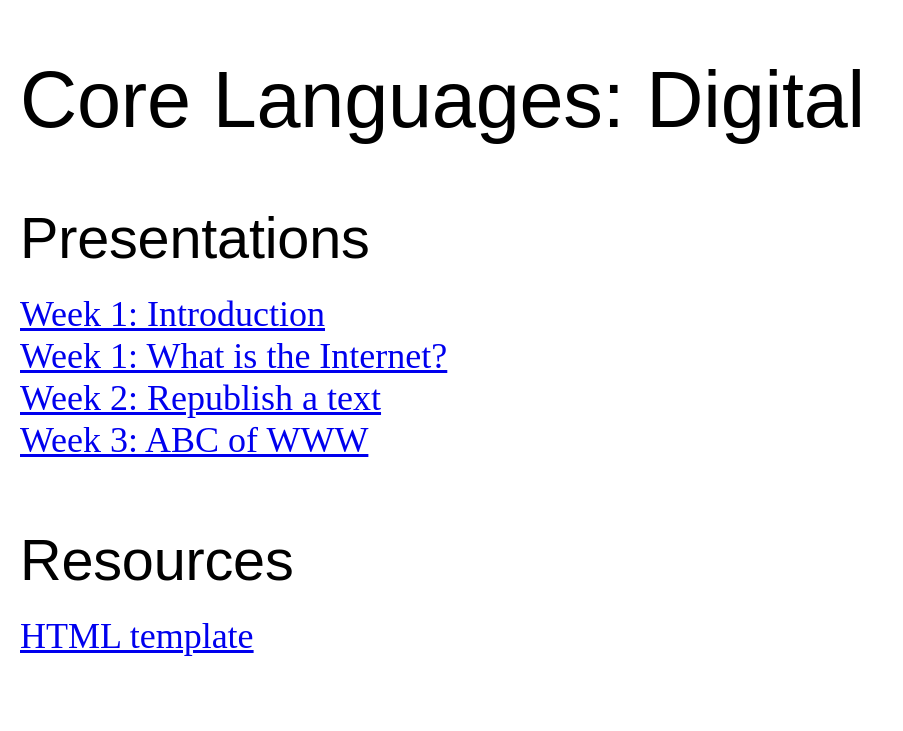
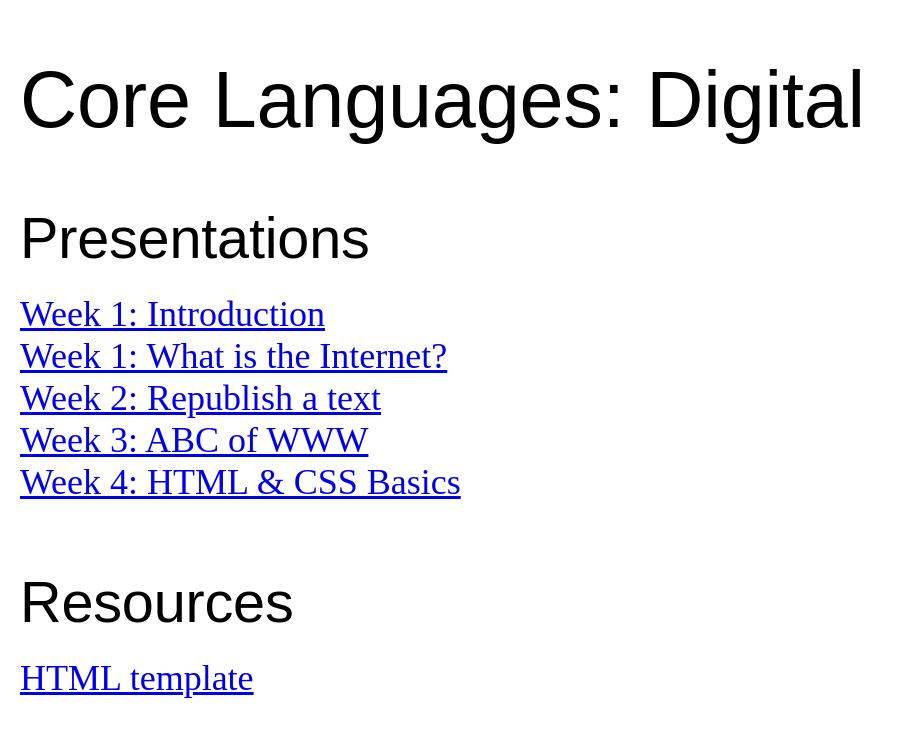
Before and after one commit to GemCopeland/gemcopeland.github.io, a website: page index.html in a window 1280 px wide. Shown: the top 731 px of the page, without its empty margins (0-903 px from the left). Drawn offline with Linux system fonts and the light colour scheme.

Commit message:
Update index.html

```diff
--- a/index.html
+++ b/index.html
@@ -14,7 +14,8 @@
     <a href="week1-introduction.html" target="blank">Week 1: Introduction</a><br>
     <a href="week1-what-is-the-internet.html" target="blank">Week 1: What is the Internet?</a><br>
     <a href="week2-republish-a-text.html" target="blank">Week 2: Republish a text</a><br>
-    <a href="week3-abc-of-www.html" target="blank">Week 3: ABC of WWW</a>
+    <a href="week3-abc-of-www.html" target="blank">Week 3: ABC of WWW</a><br>
+    <a href="week4-html-and-css-basics.html" target="blank">Week 4: HTML & CSS Basics</a>
   </div>
 
   <div>
```
